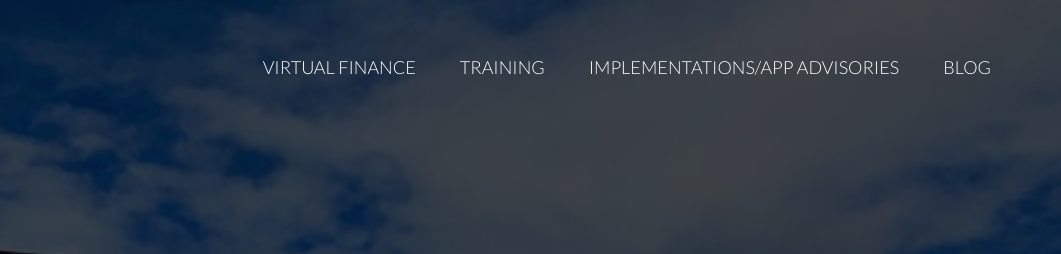
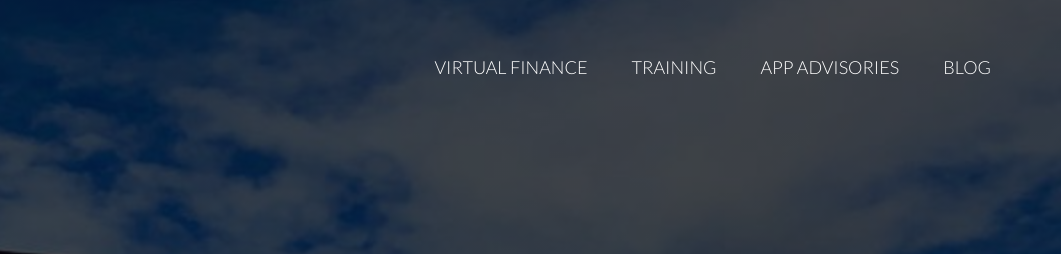
Before and after one commit to amydyson/bridgefinancial, a plain HTML site: page index.html in a window 1280 px wide. Shown: the top 254 px of the page, 219-1280 px from the left. Drawn offline with nearby package versions, Linux system fonts and the light colour scheme; some packages are replaced by stand-ins of ours; files whose address does not match are found by name.

Commit message:
update menu

```diff
--- a/index.html
+++ b/index.html
@@ -41,7 +41,7 @@
 					<ul class="main-nav js--main-nav">
 						<li><a href="#features">Virtual Finance</a></li>
 						<li><a href="#works">Training</a></li>
-						<li><a href="#cities">Implementations/App Advisories</a></li>
+						<li><a href="#cities">App Advisories</a></li>
 						<li><a href="#plans">Blog</a></li>
 					</ul>
 					<a class="mobile-nav-icon js--nav-icon"><i class="ion-navicon-round"></i></a>
```
